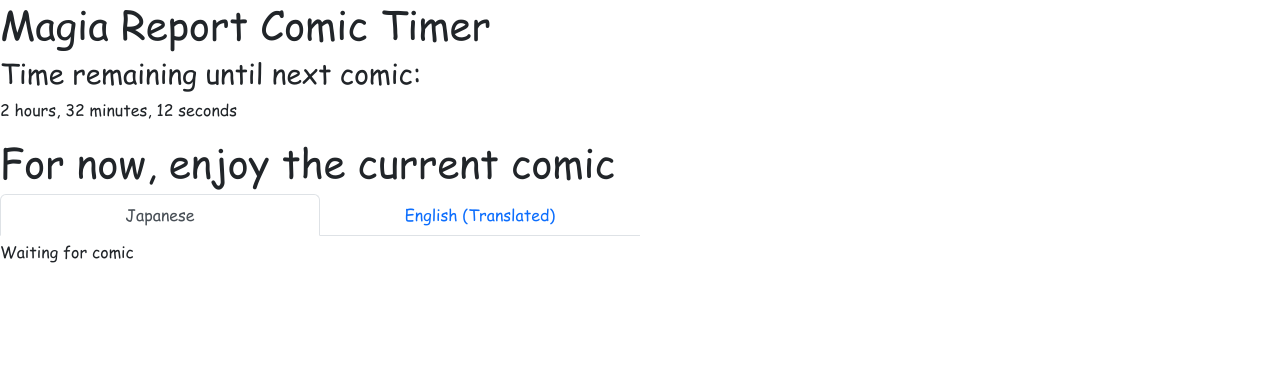
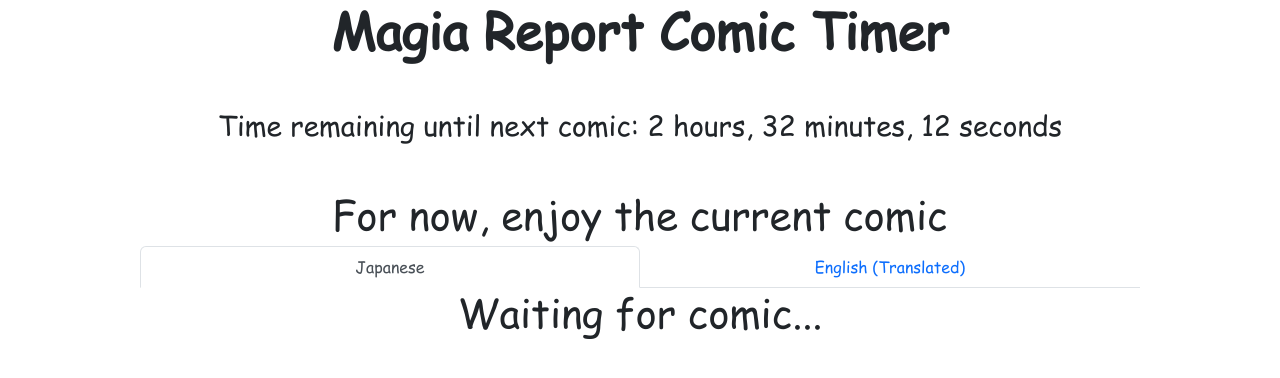
Before and after one commit to Sebaex/magirepo-timer, a Next.js app: page / in a window 1280 px wide. Shown: the top 378 px of the page. Built offline with nearby package versions, Linux system fonts and the light colour scheme; no server answers.

Commit message:
Visual adjustments

```diff
--- a/pages/_app.js
+++ b/pages/_app.js
@@ -7,6 +7,7 @@
     <>
       <Head>
         <title>Magirepo Timer</title>
+        <meta name="viewport" content="width=device-width, initial-scale=1.0"></meta>
       </Head>
       <Component {...pageProps} />
     </>
--- a/pages/api/encomic.js
+++ b/pages/api/encomic.js
@@ -1,8 +1,5 @@
-import { JSDOM } from 'jsdom'
-
 const enComic = async (req, res) => {
     var comicList = []
-    // Authenticate via OAuth
     var tumblr = require('tumblr.js');
     var client = tumblr.createClient({
         consumer_key: process.env.TUMBLR_CONSUMER_KEY,
@@ -11,7 +8,6 @@
         token_secret: process.env.TUMBLR_TOKEN_SECRET
     });
 
-    // Make the request
     client.blogPosts('tfoscans.tumblr.com', { type: 'photo', limit: 3 }, function (err, data) {
         const posts = data.posts
         posts.forEach(post => {
--- a/pages/components/ShowComics.jsx
+++ b/pages/components/ShowComics.jsx
@@ -2,6 +2,7 @@
 import { useState, useEffect, createElement } from 'react'
 import getLastComicNumber from './getLastComicNumber'
 import getLastEnComic from './getLastEnComic'
+import styles from '../../styles/ShowComics.module.css'
 
 function ShowComics() {
     const [lastComic, setLastComic] = useState("")
@@ -22,33 +23,28 @@
     });
 
 
-    const jpComic = lastComic === "" ? "Waiting for comic" : createElement(
+    const jpComic = lastComic === "" ? <h1>Waiting for comic...</h1> : createElement(
         "img",
-        { src: `https://magireco.com/images/comic2/image/${lastComic}.jpg` },
+        { src: `https://magireco.com/images/comic2/image/${lastComic}.jpg`, className: `${styles.comicPicture}` },
         null
     );
 
-    const enComic = lastComic === "" ? "Waiting for comic" : createElement(
+    const enComic = lastComic === "" ? <h1>Waiting for comic...</h1> : createElement(
         "img",
-        { src: `${enComicLink}` },
+        { src: `${enComicLink}`, className: `${styles.comicPicture}` },
         null
     );
 
     return (
         <div>
+            <section className='container'>
             <h1>For now, enjoy the current comic</h1>
-
-            <section className='col-6'>
-                <Tabs justify defaultActiveKey="tab-1" className="mb-1 p-0">
+                <Tabs justify defaultActiveKey="tab-1" className={`${styles.languageTab}`}>
                     <Tab eventKey="tab-1" title="Japanese">
-                        <p className="jpComic">
-                            {jpComic}
-                        </p>
+                        {jpComic}
                     </Tab>
                     <Tab eventKey="tab-2" title="English (Translated)">
-                        <p className="translatedComic">
-                            {enComic}
-                        </p>
+                        {enComic}
                     </Tab>
                 </Tabs>
             </section>
--- a/pages/components/Timer.jsx
+++ b/pages/components/Timer.jsx
@@ -25,23 +25,27 @@
   };
 
   const formatTimeRemaining = (timeRemaining) => {
-    const seconds = Math.floor((timeRemaining / 1000) % 60);
-    const minutes = Math.floor((timeRemaining / 1000 / 60) % 60);
-    const hours = Math.floor((timeRemaining / (1000 * 60 * 60)) % 24);
-    const days = Math.floor(timeRemaining / (1000 * 60 * 60 * 24));
+    const secondsCount = Math.floor((timeRemaining / 1000) % 60);
+    const minutesCount = Math.floor((timeRemaining / 1000 / 60) % 60);
+    const hoursCount = Math.floor((timeRemaining / (1000 * 60 * 60)) % 24);
+    const daysCount = Math.floor(timeRemaining / (1000 * 60 * 60 * 24));
 
-    if (days > 0) {
-      return `${days} days, ${hours} hours, ${minutes} minutes, ${seconds} seconds`;
+    const seconds = secondsCount === 1 ? `${secondsCount} second` : `${secondsCount} seconds`
+    const minutes = minutesCount === 1 ? `${minutesCount} minute` : `${minutesCount} minutes`
+    const hours = hoursCount === 1 ? `${hoursCount} hour` : `${hoursCount} hours`
+    const days = daysCount === 1 ? `${daysCount} day` : `${daysCount} days`
+
+    if (daysCount > 0) {
+      return `${days}, ${hours}, ${minutes}, ${seconds}`;
     }
     else {
-      return `${hours} hours, ${minutes} minutes, ${seconds} seconds`;
+      return `${hours}, ${minutes}, ${seconds}`;
     }
   };
 
   return (
-    <div>
-      <h3>Time remaining until next comic:</h3>
-      <p>{formatTimeRemaining(timeRemaining)}</p>
+    <div className="mb-5">
+      <h3>Time remaining until next comic: {formatTimeRemaining(timeRemaining)}</h3>
     </div>
   );
 }
--- a/pages/index.js
+++ b/pages/index.js
@@ -1,11 +1,12 @@
 import Countdown from "./components/Timer"
 import ShowComics from "./components/ShowComics"
+import styles from '../styles/index.module.css'
 
 export default function Home() {
   return (
     <main>
-      <section>
-        <h1>Magia Report Comic Timer</h1>
+      <section className="text-center">
+        <h1 className={`${styles.pageTitle}`}><strong>Magia Report Comic Timer</strong></h1>
         <Countdown timezone="Asia/Tokyo" targetHour={17} />
         <ShowComics></ShowComics>
       </section>
--- /dev/null
+++ b/styles/ShowComics.module.css
@@ -0,0 +1,11 @@
+.comicPicture {
+    max-width: 100%;
+    width: 700px;
+    height: auto;
+    object-fit: cover;
+}
+.languageTab {
+    max-width: 100%;
+    width: 1000px;
+    margin: auto;
+}
--- /dev/null
+++ b/styles/index.module.css
@@ -0,0 +1,4 @@
+.pageTitle{
+    font-size: 3.15rem;
+    margin-bottom: 3rem;
+}
```
Also changed, not shown: styles/Home.module.css (added).
